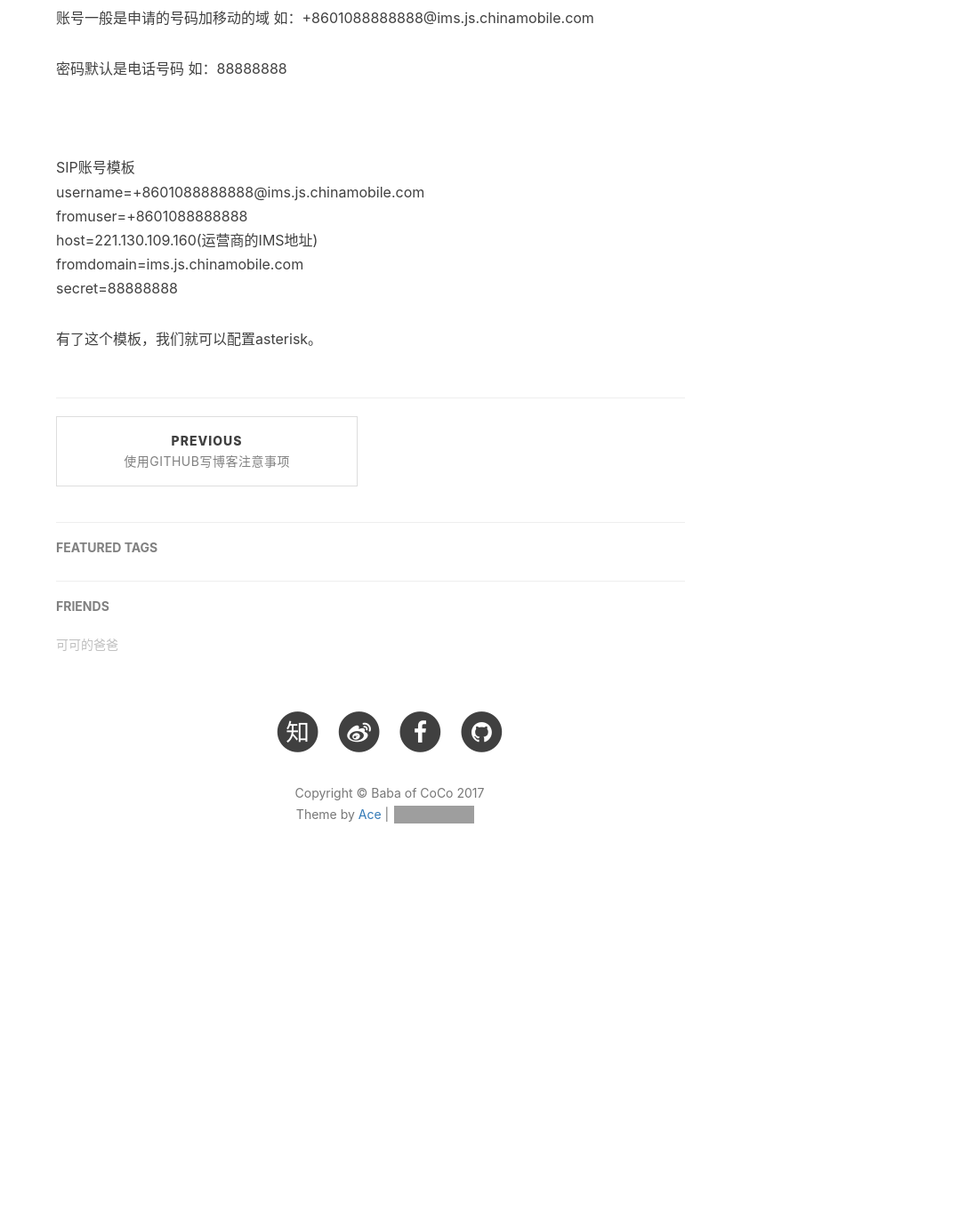
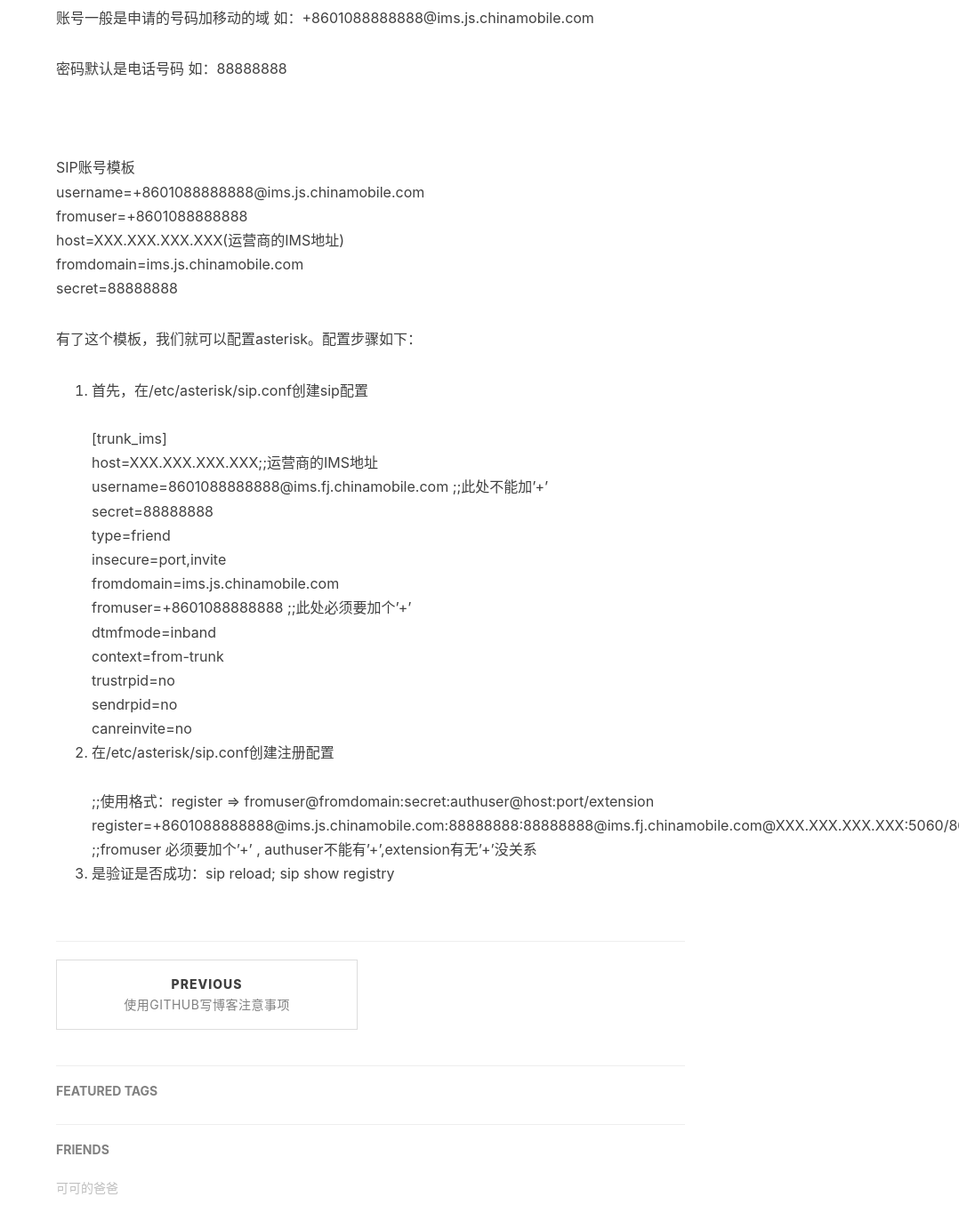
Before and after one commit to babaofcoco/coco, a Jekyll site: the page built from _posts/2017-3-27-asterisk-ims.html, in a window 1280 px wide and 1400 px high, scrolled down 1015 px. Shown: the top 1382 px of the window at 89% size, without its empty margins (202-1280 px from the left). Built offline with Jekyll 4.4.1, drawn with Linux system fonts in a browser that asks for light colours; nearby versions of some CDN libraries; comment, search, counter and statistics services are not loaded; before the commit the page ends 2035 px from its top, so only the background shows below that; grey boxes are pictures that could not be loaded.

Commit message:
asterisk access ims

```diff
--- a/_posts/2017-3-27-asterisk-ims.html
+++ b/_posts/2017-3-27-asterisk-ims.html
@@ -24,9 +24,53 @@
 <br>SIP账号模板
 <br>username=+8601088888888@ims.js.chinamobile.com
 <br>fromuser=+8601088888888
-<br>host=221.130.109.160(运营商的IMS地址)
+<br>host=XXX.XXX.XXX.XXX(运营商的IMS地址)
 <br>fromdomain=ims.js.chinamobile.com
 <br>secret=88888888
 
-<p>有了这个模板，我们就可以配置asterisk。</p>
+<p>有了这个模板，我们就可以配置asterisk。配置步骤如下：</p>
+<ol>
+<li>
+首先，在/etc/asterisk/sip.conf创建sip配置
+</li>
+<br>[trunk_ims]
+
+<br>host=XXX.XXX.XXX.XXX;;运营商的IMS地址
+
+<br>username=8601088888888@ims.fj.chinamobile.com ;;此处不能加’+’
+
+<br>secret=88888888
+
+<br>type=friend
+
+<br>insecure=port,invite
+
+<br>fromdomain=ims.js.chinamobile.com
+
+<br>fromuser=+8601088888888 ;;此处必须要加个’+’
+
+<br>dtmfmode=inband
+
+<br>context=from-trunk
+
+<br>trustrpid=no
+
+<br>sendrpid=no
+
+<br>canreinvite=no
+<li>
+在/etc/asterisk/sip.conf创建注册配置
+</li>
+<br>;;使用格式：register => fromuser@fromdomain:secret:authuser@host:port/extension
+
+
+
+<br>register=+8601088888888@ims.js.chinamobile.com:88888888:88888888@ims.fj.chinamobile.com@XXX.XXX.XXX.XXX:5060/8601088888888
+
+<br>;;fromuser 必须要加个’+’ , authuser不能有’+’,extension有无’+’没关系
+<li>
+是验证是否成功：sip reload; sip show registry
+</li>
+
+</ol>
 <p></p>
```
